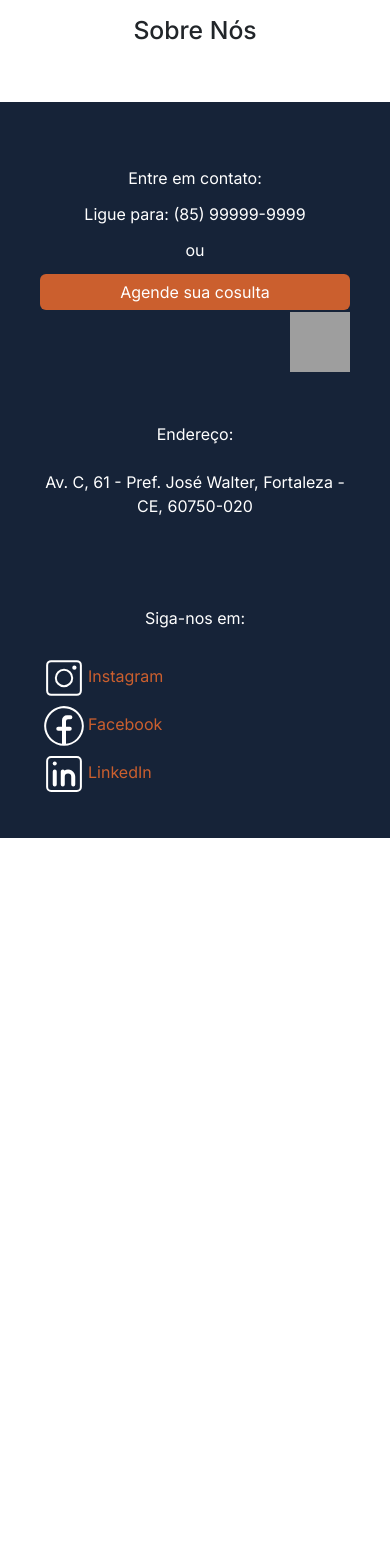
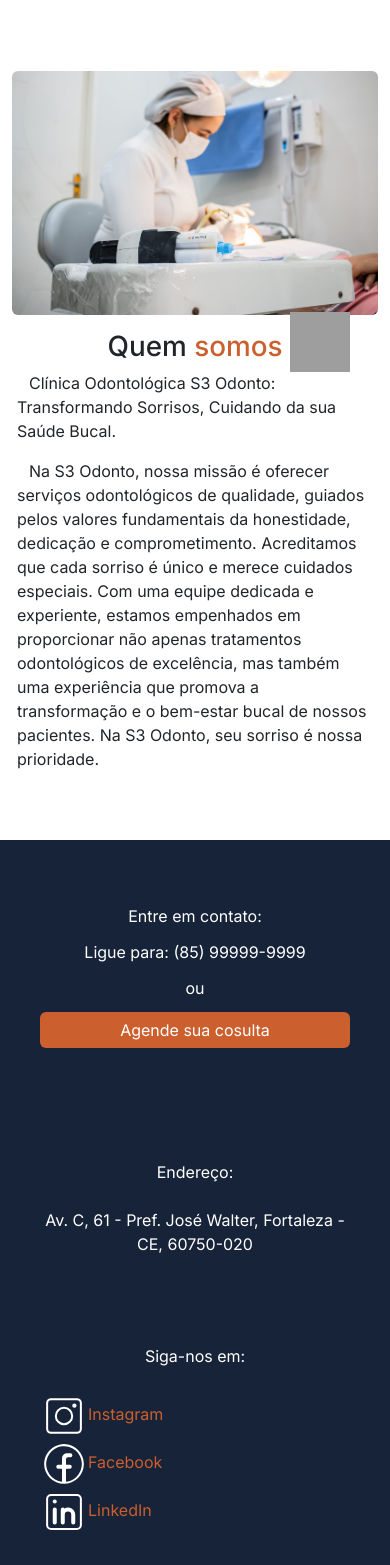
Before and after one commit to RodrigoBarreto2015/Odonto, a React (Vite) app: page /sobrenos in a window 390 px wide. Shown: the part 432-1997 px from the top of the page. Before the commit the page ends 1270 px from the top, so only its background shows below. Built offline with nearby package versions, Linux system fonts and the light colour scheme; grey boxes are pictures that could not be loaded.

Commit message:
feat: aboutUs page implementation

```diff
--- a/src/components/Footer/Footer.css
+++ b/src/components/Footer/Footer.css
@@ -57,6 +57,11 @@ footer {
     color: var(--secondary);
 }
 
+a{
+    text-decoration: none;
+    color: inherit;
+}
+
 @media only screen and (max-width: 600px) {
     footer {
         grid-template-columns: 1fr;
--- a/src/components/Footer/Footer.tsx
+++ b/src/components/Footer/Footer.tsx
@@ -17,9 +17,9 @@ const Footer = () => {
             </div>
             <div className="redes-sociais-section">
                 <div>Siga-nos em:</div>
-                <div className="icon"><CiInstagram size="3em"/><span>Instagram</span></div>
-                <div className="icon"><CiFacebook size="3em"/><span>Facebook</span></div>
-                <div className="icon"><CiLinkedin size="3em"/><span>LinkedIn</span></div>
+                <div className="icon"><a href="https://www.instagram.com/s3odonto.odo/"><CiInstagram size="3em"/><span>Instagram</span></a></div>
+                <div className="icon"><a href="https://www.facebook.com/s3odonto/"><CiFacebook size="3em"/><span>Facebook</span></a></div>
+                <div className="icon"><a href=""><CiLinkedin size="3em"/><span>LinkedIn</span></a></div>
             </div>
         </footer>
     )
--- a/src/pages/contato/Contato.tsx
+++ b/src/pages/contato/Contato.tsx
@@ -1,6 +1,15 @@
+import { useContext, useEffect } from "react"
 import ContatoForm from "../../components/ContatoForm/ContatoForm"
+import { PageContext } from "../../hooks/PageContext"
 
 const Contato = () => {
+
+  const {page, setPage} = useContext(PageContext)
+
+  useEffect(() => {
+    setPage("")
+  }, [page])
+
   return (
     <div className="container">
       <h2 className="text-center">Entre em contato conosco</h2>
--- a/src/pages/notFound/NotFound.tsx
+++ b/src/pages/notFound/NotFound.tsx
@@ -1,4 +1,14 @@
+import { useContext, useEffect } from "react"
+import { PageContext } from "../../hooks/PageContext"
+
 const NotFound = () => {
+
+  const {page, setPage} = useContext(PageContext)
+
+  useEffect(() => {
+    setPage("")
+  }, [page])
+
   return (
     <>
       <h2>NotFound</h2>
--- a/src/pages/sobreNos/SobreNos.css
+++ b/src/pages/sobreNos/SobreNos.css
@@ -0,0 +1,54 @@
+.parent {
+    margin-top: 8vh;
+    display: grid;
+    grid-template-columns: repeat(2, 1fr);
+    grid-template-rows: 1fr;
+    grid-column-gap: 25px;
+    grid-row-gap: 0px;
+}
+
+.section-image {
+    grid-area: 1 / 1 / 2 / 2;
+}
+
+.section-image img {
+    max-width: 100%;
+    height: auto;
+}
+
+
+.side {
+    grid-area: 1 / 2 / 2 / 3;
+}
+
+.title>span {
+    color: var(--secondary);
+}
+
+p{
+    text-indent: 12px;
+}
+
+@media only screen and (max-width: 600px) {
+    .parent {
+        margin-top: -20vh;
+        grid-template-columns: 1fr;
+        grid-template-rows: repeat(2, 1fr);
+        grid-row-gap: 10px;
+    }
+
+    .section-image {
+        grid-area: 1 / 1 / 2 / 2;
+        height: max-content;
+        align-self: flex-end;
+    }
+
+    .side {
+        grid-area: 2 / 1 / 3 / 2;
+        padding: 5px;
+    }
+
+    .title{
+        text-align: center;
+    }
+}
--- a/src/pages/sobreNos/SobreNos.tsx
+++ b/src/pages/sobreNos/SobreNos.tsx
@@ -1,8 +1,34 @@
+import { useContext, useEffect } from "react"
+import { PageContext } from "../../hooks/PageContext";
+import "./SobreNos.css";
+
+import image from "../../assets/images/quemsomos.jpeg";
+
 const SobreNos = () => {
+
+  const { page, setPage } = useContext(PageContext)
+
+  useEffect(() => {
+    setPage("")
+  }, [page])
+
   return (
-    <>
-      <h2>Sobre Nós</h2>
-    </>
+    <div className="parent">
+      <div className="section-image">
+        <img src={image} className="rounded float-start" alt="..." />
+      </div>
+      <div className="side">
+        <div className="section-title">
+          <h1 className="title">Quem <span>somos</span></h1>
+        </div>
+        <div className="section-subtitle">
+          <p>Clínica Odontológica S3 Odonto: Transformando Sorrisos, Cuidando da sua Saúde Bucal.</p>
+        </div>
+        <div className="section-text">
+          <p>Na S3 Odonto, nossa missão é oferecer serviços odontológicos de qualidade, guiados pelos valores fundamentais da honestidade, dedicação e comprometimento. Acreditamos que cada sorriso é único e merece cuidados especiais. Com uma equipe dedicada e experiente, estamos empenhados em proporcionar não apenas tratamentos odontológicos de excelência, mas também uma experiência que promova a transformação e o bem-estar bucal de nossos pacientes. Na S3 Odonto, seu sorriso é nossa prioridade.</p>
+        </div>
+      </div>
+    </div>
   )
 }
 
```
Also changed, not shown: src/assets/images/quemsomos.jpeg (added).
